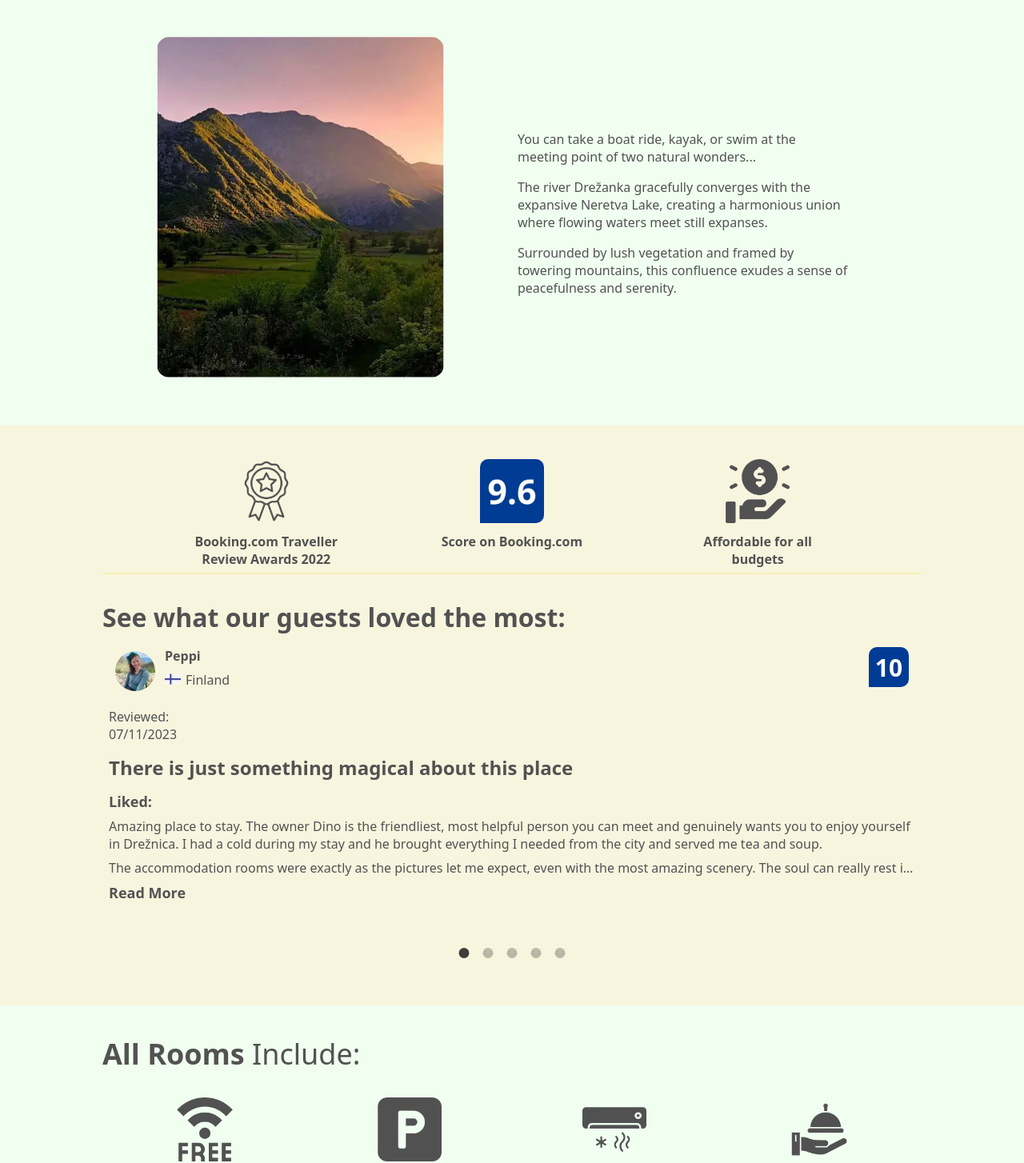
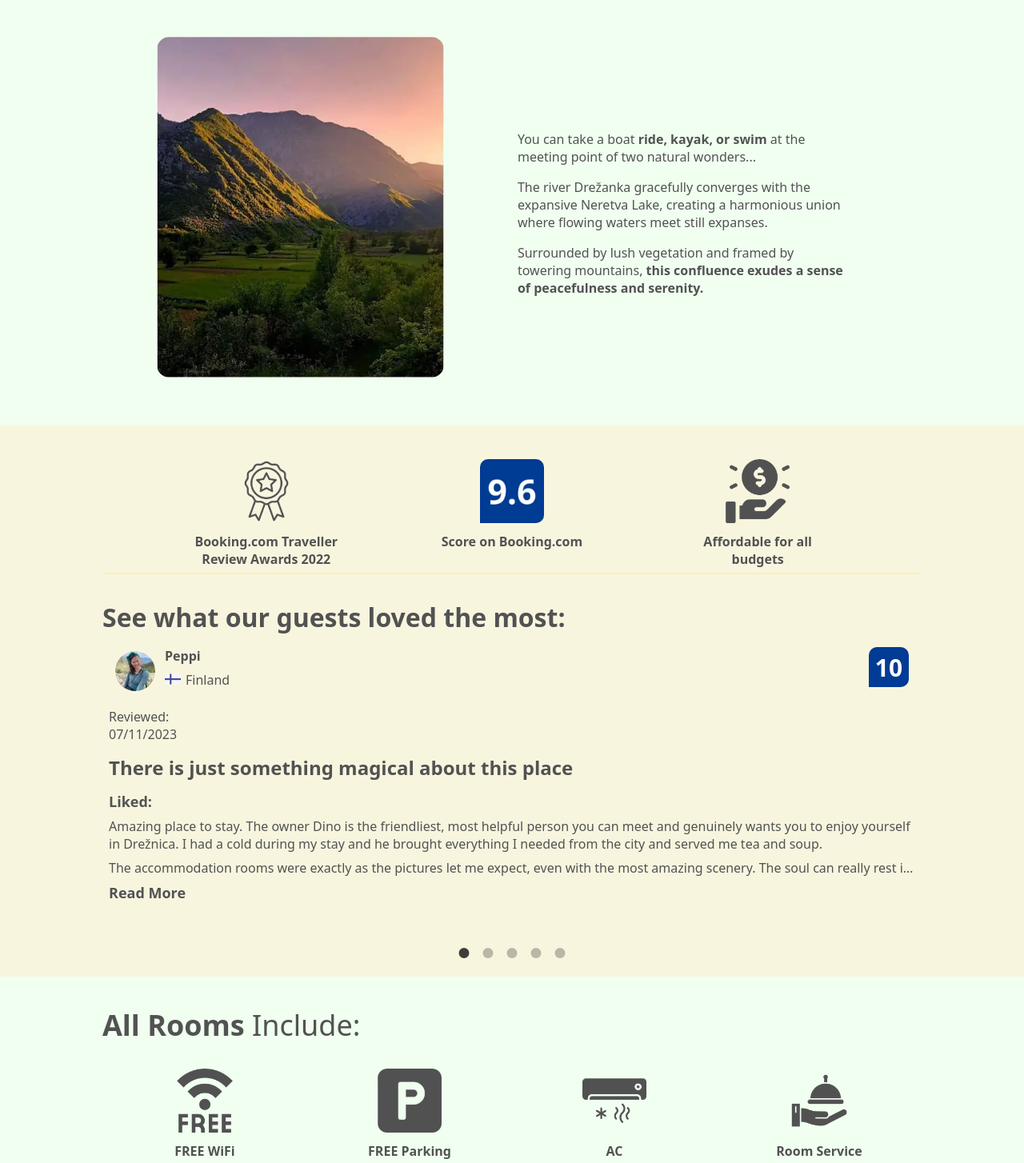
Before and after one commit to ErminMusic/Visit-Dre-nica, a React (Vite) app: page / in a window 1280 px wide. Shown: the part 1862-3316 px from the top of the page at 80% size. Built offline with nearby package versions, Linux system fonts and the light colour scheme.

Commit message:
Sidebar Test 2

```diff
--- a/src/components/main-components/Home.jsx
+++ b/src/components/main-components/Home.jsx
@@ -47,13 +47,13 @@ function Home() {
         ],
         riverDescription: [
             {
-                __html: `You can take a boat ride, kayak, or swim at the meeting point of two natural wonders...\n\n`,
+                __html: `You can take a boat <b>ride, kayak, or swim</b> at the meeting point of two natural wonders...\n\n`,
             },
             {
                 __html: `The river Drežanka gracefully converges with the expansive Neretva Lake, creating a harmonious union where flowing waters meet still expanses.\n\n`,
             },
             {
-                __html: `Surrounded by lush vegetation and framed by towering mountains, this confluence exudes a sense of peacefulness and serenity.\n\n`,
+                __html: `Surrounded by lush vegetation and framed by towering mountains, <b>this confluence exudes a sense of peacefulness and serenity.</b>\n\n`,
             },
         ],
         alter: "About Image",
--- a/src/components/sections/Header.jsx
+++ b/src/components/sections/Header.jsx
@@ -3,10 +3,22 @@ import MenuIcon from "@mui/icons-material/Menu";
 import CloseIcon from "@mui/icons-material/Close";
 import NavItems from "./sub-components/Header/NavItems";
 import HeaderLogo from "./sub-components/Header/HeaderLogo";
-import { useState } from "react";
+import { useState, useRef, useEffect } from "react";
 
 function Header() {
     const [isMenuOpen, setMenuOpen] = useState(false);
+    const menuRef = useRef(null);
+    useEffect(() => {
+        function handleClickOutside(event) {
+            if (menuRef.current && !menuRef.current.contains(event.target)) {
+                setMenuOpen(false);
+            }
+        }
+        document.addEventListener("mousedown", handleClickOutside);
+        return () => {
+            document.removeEventListener("mousedown", handleClickOutside);
+        };
+    }, [menuRef]);
     const toggleMenu = () => {
         setMenuOpen(!isMenuOpen);
     };
@@ -14,7 +26,7 @@ function Header() {
         <Wrapper>
             <Container>
                 <HeaderLogo />
-                <NavBar $isMenuOpen={isMenuOpen}>
+                <NavBar ref={menuRef} $isMenuOpen={isMenuOpen}>
                     <NavItems />
                 </NavBar>
                 <MenuHolder>
@@ -48,9 +60,11 @@ const Container = styled.div`
     justify-content: space-between;
     align-items: center;
     position: relative;
+
     a {
         text-decoration: none;
     }
+
     @media (max-width: 991px) {
         width: 100%;
         padding: 0 15px;
--- a/src/components/sections/Strip.jsx
+++ b/src/components/sections/Strip.jsx
@@ -41,7 +41,7 @@ const Wrap = styled.div`
     justify-content: center;
     align-items: center;
     flex-direction: column;
-    padding: 36px 0;
+    padding: 36px 0 0 0;
 `;
 const Container = styled.div`
     width: 80%;
```
